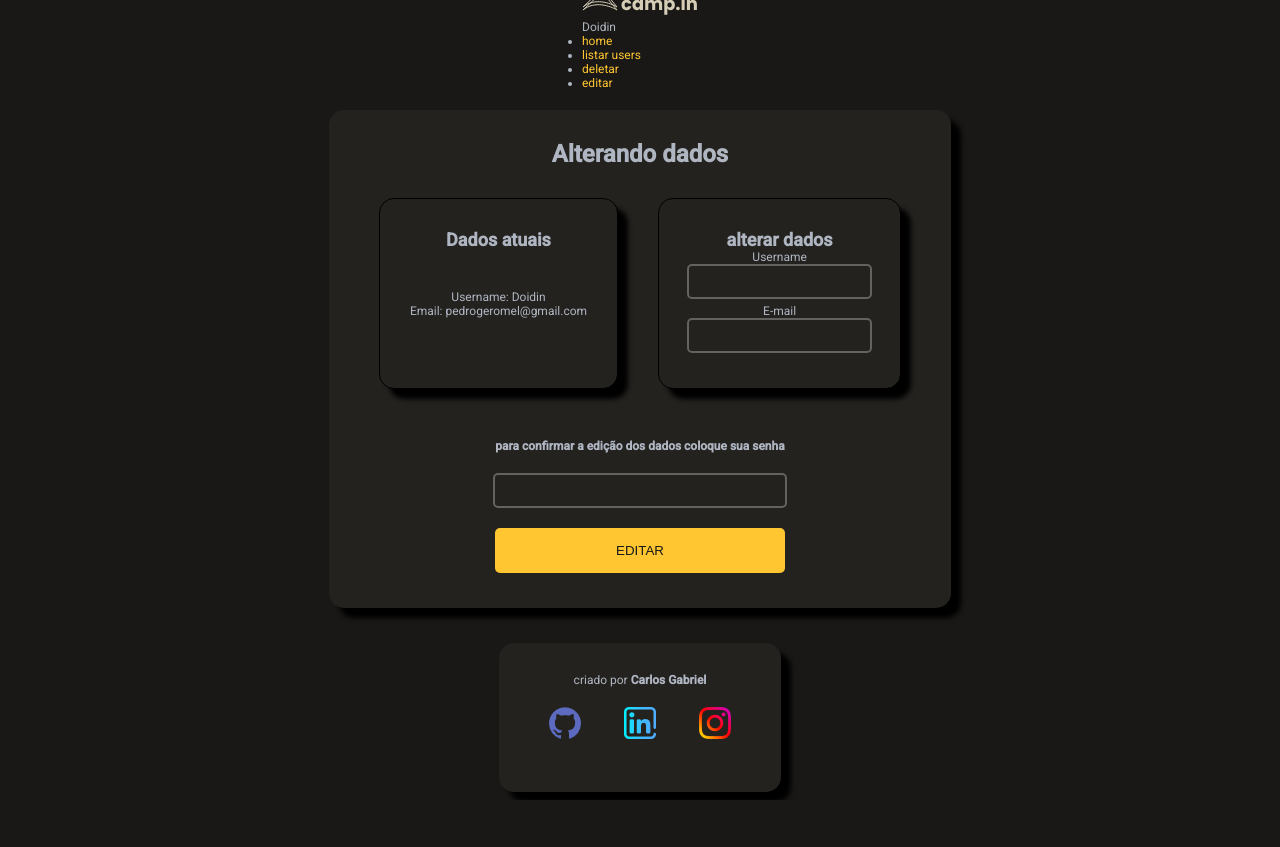
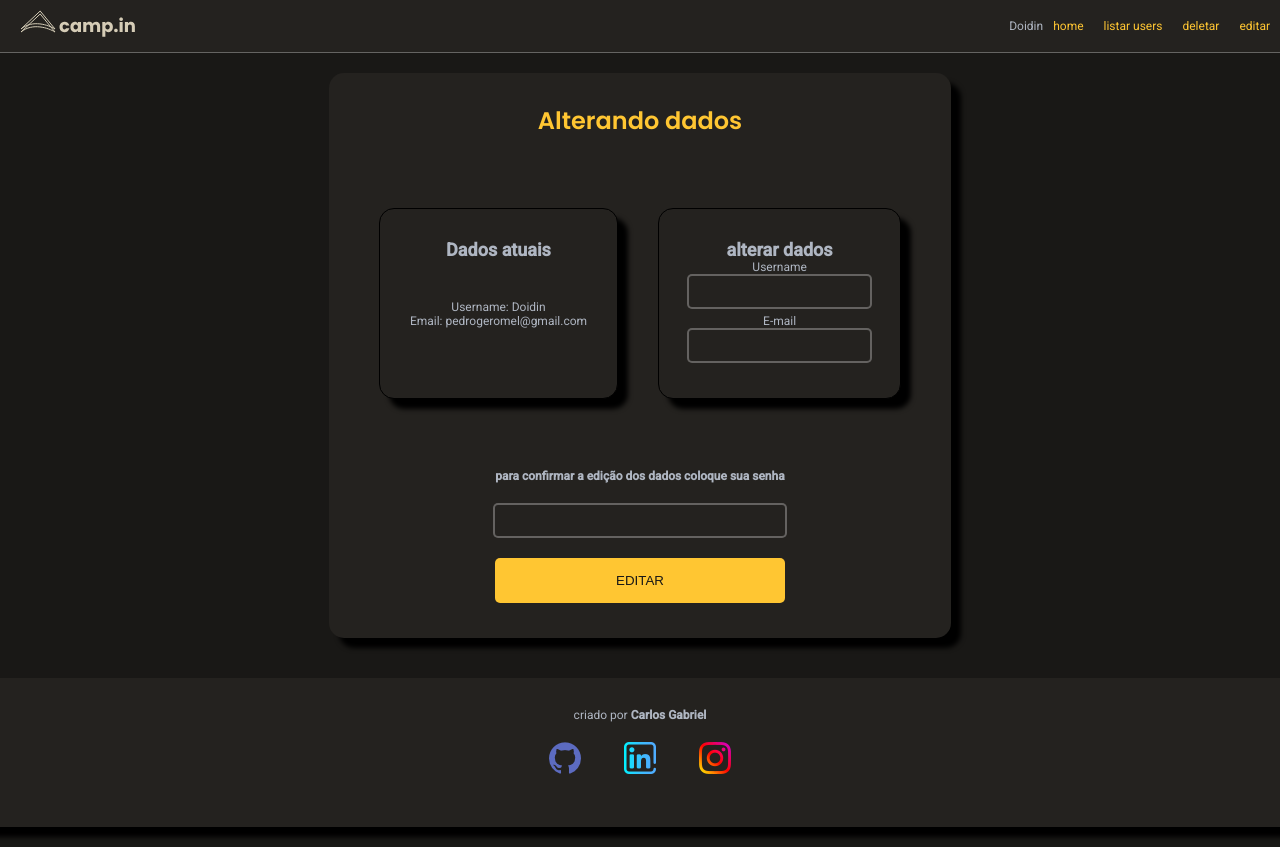
Before and after one commit to CarlosG18/CRUD_django, a Django app: page /crud/home/editar/ in a window 1280 px wide. Before the commit the page ends 800 px from the top, so only its background shows below. Run offline with Django 4.2, Linux system fonts and the light colour scheme; a user stored in the database is signed in.

Commit message:
add styles

```diff
--- a/system/crud/static/crud/css/base.css
+++ b/system/crud/static/crud/css/base.css
@@ -12,38 +12,109 @@
     --primary-color: #ffc632;
 }
 
-header{
-    margin-top: 10px;
+body{
+    background-color: var(--background);
+    color: var(--text-base);
     display: flex;
-    width: 100vw;
-    justify-content: space-between;
+    flex-direction: column;
+    justify-content: center;
     align-items: center;
-    padding-bottom: 10px;
-    border-bottom: 1px solid rgba(168, 168, 168, 0.486);
-    background-color: yellow;
+    font-size: 12px;
+    font-family: Roboto, Sans-Serif;
 }
 
+.flex-column{
+    display: flex;
+    flex-direction: column;
+    align-items: center;
+    justify-content: center;
+  }
 
-  .links-header > ul{
+.flex{
 display: flex;
 }
 
-  .links-header > ul > li{
-    margin: 0 10px;
-    list-style: none;
+.txt-center{
+text-align: center;
+}
+
+.border{
+border: 1px solid black;
+}
+
+.h-100{
+height: 100%;
+}
+
+.my-30{
+margin: 30px 0;
+}
+
+.my-20{
+margin: 20px 0;
+}
+
+.mb-20{
+margin-bottom: 20px;
+}
+
+.mx-10{
+margin: 0 20px;
+}
+
+.w100{
+    width: 100%;
+}
+
+.box{
+  background-color: var(--form-background);
+  padding: 30px;
+  border-radius: 15px;
+  box-shadow: 10px 10px 5px black;
+  display: flex;
+  flex-direction: column;
+  margin: 20px;
+}
+
+.center{
+  justify-content: center;
+  align-items: center;
+}
+
+.title{
+  font-family: Poppins, Sans-Serif;
+  color: var(--primary-color);
+  margin-bottom: 20px;
+}
+
+.button{
+  background-color: var(--primary-color);
+  color: black;
+  border: none;
+  padding: 15px 15px;
+  border-radius: 5px;
+}
+
+input{
+  color: white;
+  width: 100%;
+  margin-bottom: 5px;
+  border-radius: 5px;
+  border: 2px solid #cdcdcd60;
+  padding: 5px 0;
+  background-color: var(--form-background);
+}
+
+input:hover{
+  border: 2px solid var(--primary-color);
+}
+
+a{
+  text-decoration: none;
+  color: var(--primary-color);
 }
 
 main{
   display: flex;
   flex-direction: column;
-    margin: 20px;
 }
-
-  a{
-    text-decoration: none;
-    color: var(--text-base);
-  }
-
-  a:hover{
-  color: var(--primary-color);
-  }
--- a/system/crud/static/crud/css/editar.css
+++ b/system/crud/static/crud/css/editar.css
@@ -1,48 +1,9 @@
-.flex-column{
-  display: flex;
-  flex-direction: column;
-  align-items: center;
-  justify-content: center;
-}
-
-.flex{
-  display: flex;
-}
-
-.txt-center{
-  text-align: center;
-}
-
 .button{
   background-color: var(--primary-color);
   border: none;
   padding: 15px 15px;
   border-radius: 5px;
   color: var(--background);
-}
-
-.mx-10{
-  margin: 0 20px;
-}
-
-.border{
-  border: 1px solid black;
-}
-
-.h-100{
-  height: 100%;
-}
-
-.my-30{
-  margin: 30px 0;
-}
-
-.my-20{
-  margin: 20px 0;
-}
-
-.mb-20{
-  margin-bottom: 20px;
 }
 
 input{
--- /dev/null
+++ b/system/crud/static/crud/css/header.css
@@ -0,0 +1,51 @@
+*{
+    margin: 0;
+    padding: 0;
+}
+
+:root{
+    /*colors*/
+    --text-base: #afb6c2;
+    --text-title: #d4ccb6;
+    --background: #191816;
+    --form-background: #24221f;
+    --primary-color: #ffc632;
+}
+
+header{
+    display: flex;
+    background-color: var(--form-background);
+    width: 100vw;
+    justify-content: space-between;
+    align-items: center;
+    padding: 10px;
+    border-bottom: 1px solid rgba(168, 168, 168, 0.486);
+  }
+
+
+  .links-header > ul{
+    display: flex;
+  }
+
+  .links-header > ul > li{
+    margin: 0 10px;
+    list-style: none;
+  }
+
+  main{
+    display: flex;
+    flex-direction: column;
+  }
+
+  a{
+    text-decoration: none;
+    color: var(--text-base);
+  }
+
+  a:hover{
+  color: var(--primary-color);
+  }
+
+  .logo{
+    margin-left: 20px;
+  }
--- a/system/crud/static/crud/css/home.css
+++ b/system/crud/static/crud/css/home.css
@@ -6,7 +6,3 @@
 article{
   text-align: justify;
 }
-
-article > p{
-  margin: 15px 0;
-}
--- a/system/crud/templates/crud/Index.html
+++ b/system/crud/templates/crud/Index.html
@@ -10,7 +10,8 @@
     <link rel="preconnect" href="https://fonts.gstatic.com" crossorigin>
     <link href="https://fonts.googleapis.com/css2?family=Poppins:wght@400;500;600&display=swap" rel="stylesheet">
     <link href="https://fonts.googleapis.com/css2?family=Roboto:wght@400;500&display=swap" rel="stylesheet">
-    <link rel="stylesheet" href="{% static 'crud/css/style.css' %}">
+    <link rel="stylesheet" href="{% static 'crud/css/base.css' %}">
+    <link rel="stylesheet" href="{% static 'crud/css/login.css' %}">
     <link rel="shortcut icon" href="{%  static 'crud/images/favicon.ico' %}" type="image/x-icon">
 </head>
 <body>
@@ -41,7 +42,7 @@
               {% endif %}
             </div>
             <div class="resgatar">
-              <div>
+              <div class="flex">
                 <input class="check" type="checkbox" name="" id="lembre">
                 <label for="lembre">Lembre-me</label>
               </div>
--- a/system/crud/templates/crud/base.html
+++ b/system/crud/templates/crud/base.html
@@ -5,7 +5,8 @@
     <meta charset="UTF-8">
     <meta http-equiv="X-UA-Compatible" content="IE=edge">
     <meta name="viewport" content="width=device-width, initial-scale=1.0">
-    <link rel="stylesheet" href="{% static 'crud/css/style.css' %}">
+    <link rel="stylesheet" href="{% static 'crud/css/header.css' %}">
+    <link rel="stylesheet" href="{% static 'crud/css/base.css' %}">
     {% block styles %}{% endblock%}
     <link rel="shortcut icon" href="{%  static 'crud/images/favicon.ico' %}" type="image/x-icon">
     <link rel="preconnect" href="https://fonts.googleapis.com">
@@ -34,7 +35,7 @@
     {% block content%}{% endblock %}
   </main>
 
-  <footer class="box flex-column text-center">
+  <footer class="box flex-column text-center w100">
     <div class="mb-30">
       <p>criado por <b>Carlos Gabriel</b></p>
     </div>
--- a/system/crud/templates/crud/delete.html
+++ b/system/crud/templates/crud/delete.html
@@ -5,7 +5,7 @@
 
 
 {% block content %}
-<div>
+<div class="box center">
   <h1 class="title"> Deletar usuários </h1>
   <table>
     <thead>
--- a/system/crud/templates/crud/home.html
+++ b/system/crud/templates/crud/home.html
@@ -1,8 +1,11 @@
 {% extends "./base.html" %}
+{% load static %}
+
+{% block style %} <link rel="stylesheet" href="{% static 'crud/css/home.css' %}">{% endblock %}
 
 {% block content %}
   <div class="box">
-    <h1 class="title"> Bem Vindo {{ request.user }} </h1>
+    <h1 class="title start"> Bem Vindo {{ request.user }} </h1>
     <p> aplicação CRUD </p>
   </div>
 
--- a/system/crud/templates/crud/list_user.html
+++ b/system/crud/templates/crud/list_user.html
@@ -5,7 +5,7 @@
 {% block styles %} <link rel="stylesheet" href="{% static 'crud/css/list_user.css' %}"> {% endblock %}
 
   {% block content %}
-    <div class="box">
+    <div class="box center">
       <h1 class="title"> Listando os usuários </h1>
       <table>
         <thead>
--- a/system/crud/templates/crud/registrer.html
+++ b/system/crud/templates/crud/registrer.html
@@ -13,6 +13,7 @@
     <link rel="preconnect" href="https://fonts.gstatic.com" crossorigin>
     <link href="https://fonts.googleapis.com/css2?family=Roboto:wght@400;500&display=swap" rel="stylesheet">
     <link rel="stylesheet" href="{% static 'crud/css/registrer.css' %}">
+    <link rel="stylesheet" href="{% static 'crud/css/base.css' %}">
     <link rel="shortcut icon" href="{%  static 'crud/images/favicon.ico' %}" type="image/x-icon">
 </head>
 <body>
--- a/system/system/urls.py
+++ b/system/system/urls.py
@@ -1,7 +1,9 @@
 from django.contrib import admin
 from django.urls import path, include
+from django.views.generic import RedirectView
 
 urlpatterns = [
+    path('', RedirectView.as_view(url='crud/')),
     path('crud/', include('crud.urls')),
     path('admin/', admin.site.urls),
 ]
```
Also changed, not shown: system/crud/static/crud/css/list_user.css (+1 -6 lines), system/crud/static/crud/css/login.css (renamed from system/crud/static/crud/css/style.css, +0 -55 lines), system/db.sqlite3. Lines whose indentation alone changed are shown as unchanged.
